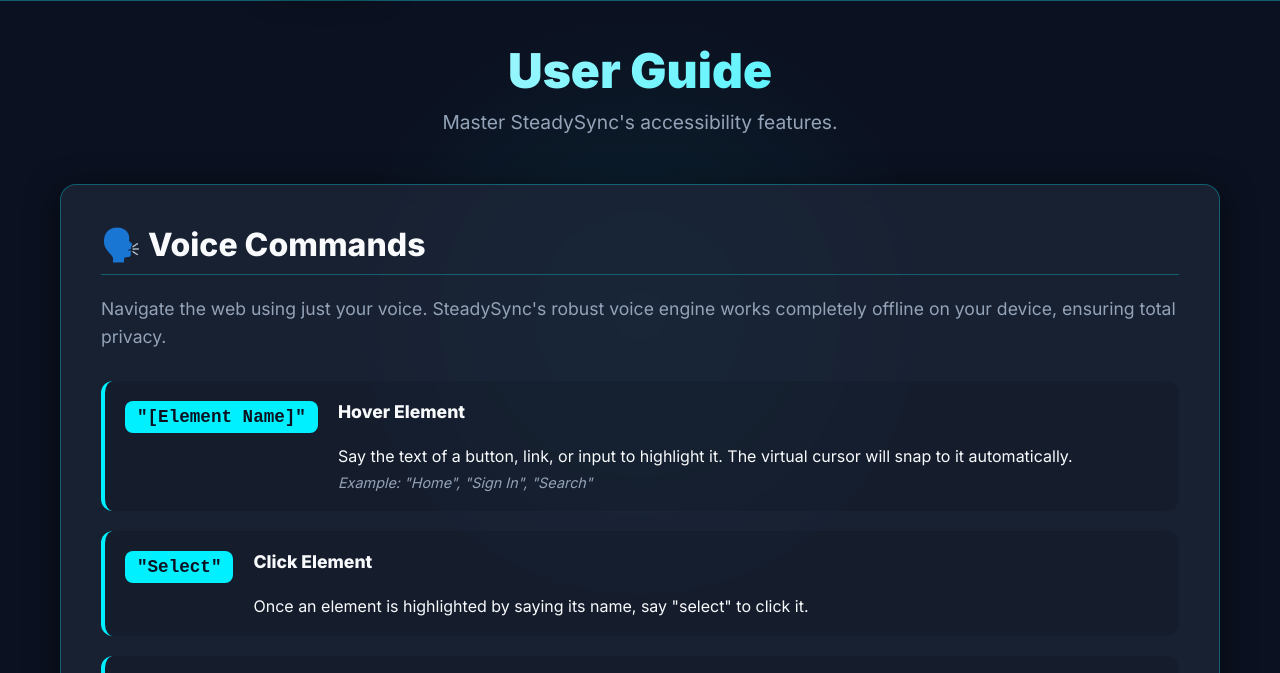
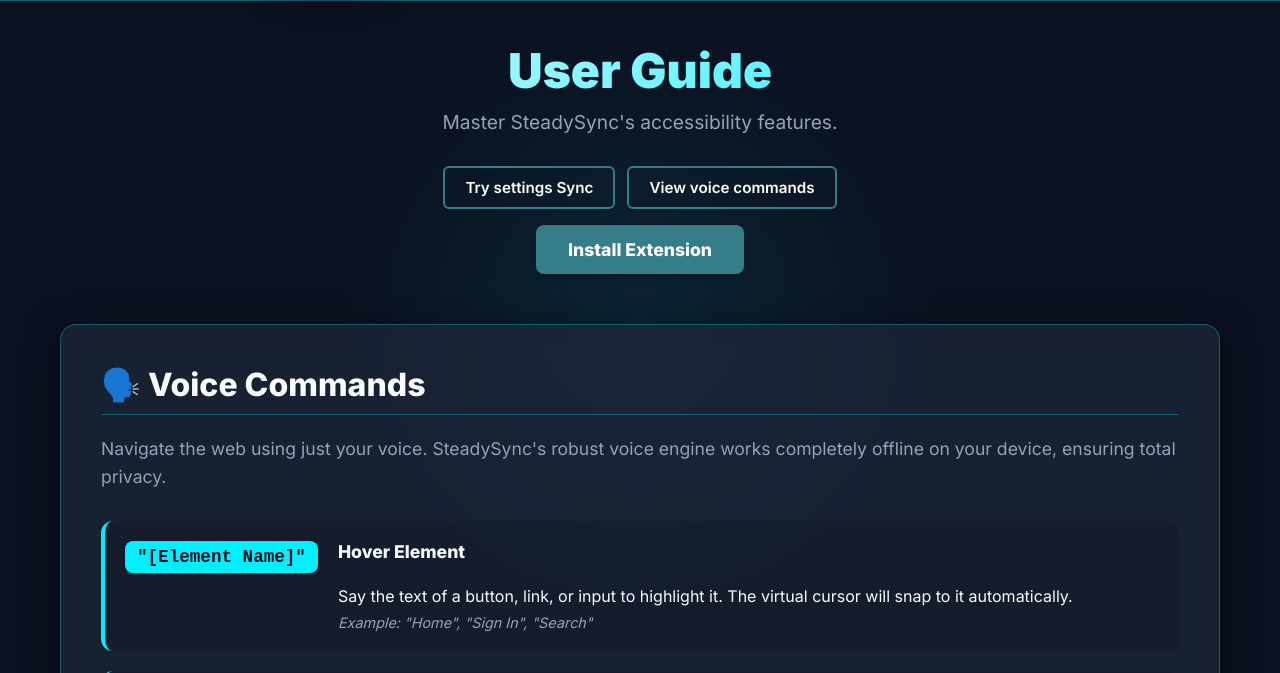
Before and after one commit to JonathanSaji/SteadySync, a browser extension: page Website/guide.html in a window 1280 px wide. Shown: the part 84-757 px from the top of the page. Drawn offline with Linux system fonts and the light colour scheme.

Commit message:
Update guide.html
added link to extension

```diff
--- a/Website/guide.html
+++ b/Website/guide.html
@@ -6,9 +6,83 @@
     <title>User Guide - SteadySync</title>
     <link href="https://fonts.googleapis.com/css2?family=Inter:wght@400;600;800;900&display=swap" rel="stylesheet">
     <link rel="stylesheet" href="css/style.css">
+
+    <style>
+        .cta-button-group {
+            display: flex;
+            flex-direction: column;
+            align-items: center;
+            gap: 16px;
+            margin: 32px auto 16px auto;
+            width: 100%;
+            max-width: 500px;
+        }
+
+        .top-buttons-row {
+            display: flex;
+            gap: 12px;
+            justify-content: center;
+            width: 100%;
+            flex-wrap: wrap;
+        }
+
+        /* Styles for the two existing utility buttons */
+        .secondary-btn {
+            background-color: transparent;
+            border: 2px solid #367D8A;
+            color: #ffffff;
+            padding: 10px 20px;
+            font-family: 'Inter', sans-serif;
+            font-weight: 600;
+            font-size: 0.95rem;
+            text-decoration: none;
+            border-radius: 6px;
+            cursor: pointer;
+            transition: all 0.2s ease;
+        }
+
+        .secondary-btn:hover {
+            background-color: rgba(54, 125, 138, 0.1);
+            transform: translateY(-1px);
+        }
+
+        /* Center container for the main install button */
+        .install-container {
+            display: flex;
+            justify-content: center;
+            width: 100%;
+        }
+
+        /* Main Install Button Styling */
+        .install-btn {
+            display: inline-flex;
+            align-items: center;
+            justify-content: center;
+            background-color: #367D8A;
+            color: #ffffff;
+            padding: 14px 32px;
+            font-family: 'Inter', sans-serif;
+            font-weight: 800;
+            font-size: 1.1rem;
+            text-decoration: none;
+            border-radius: 8px;
+            transition: all 0.2s ease-in-out;
+            box-shadow: 0 4px 6px rgba(0, 0, 0, 0.2);
+        }
+
+        .install-btn:hover {
+            background-color: #2b636d;
+            transform: translateY(-2px);
+            box-shadow: 0 6px 12px rgba(0, 0, 0, 0.3);
+        }
+
+        .install-btn:active {
+            transform: translateY(0);
+            box-shadow: 0 2px 4px rgba(0, 0, 0, 0.2);
+        }
+    </style>
 </head>
 <body data-theme="dark">
-    <!-- Animated background -->
     <div class="bg-blob"></div>
 
     <nav class="navbar">
@@ -23,8 +97,7 @@
             <a href="index.html">Home</a>
             <a href="guide.html" class="active">User Guide</a>
             <div id="authContainer" class="auth-container">
-                <!-- Injected via JS -->
-            </div>
+                </div>
         </div>
     </nav>
 
@@ -32,6 +105,18 @@
         <section class="guide-header">
             <h1>User Guide</h1>
             <p>Master SteadySync's accessibility features.</p>
+
+            <div class="cta-button-group">
+                <div class="top-buttons-row">
+                    <button class="secondary-btn">Try settings Sync</button>
+                    <button class="secondary-btn">View voice commands</button>
+                </div>
+                <div class="install-container">
+                    <a href="https://chromwebstore.google.com/detail/steadysync/cmhlljidoiigcdcbnbhgclclgpglbjdg?authuser=1" target="_blank" class="install-btn">
+                        Install Extension
+                    </a>
+                </div>
+            </div>
         </section>
 
         <section class="guide-content">
@@ -106,7 +191,7 @@
 
     <footer>
         <p>&copy; 2026 SteadySync. All rights reserved.</p>
-    </footer>
+    </main>
 
     <script src="js/app.js"></script>
 </body>
```
